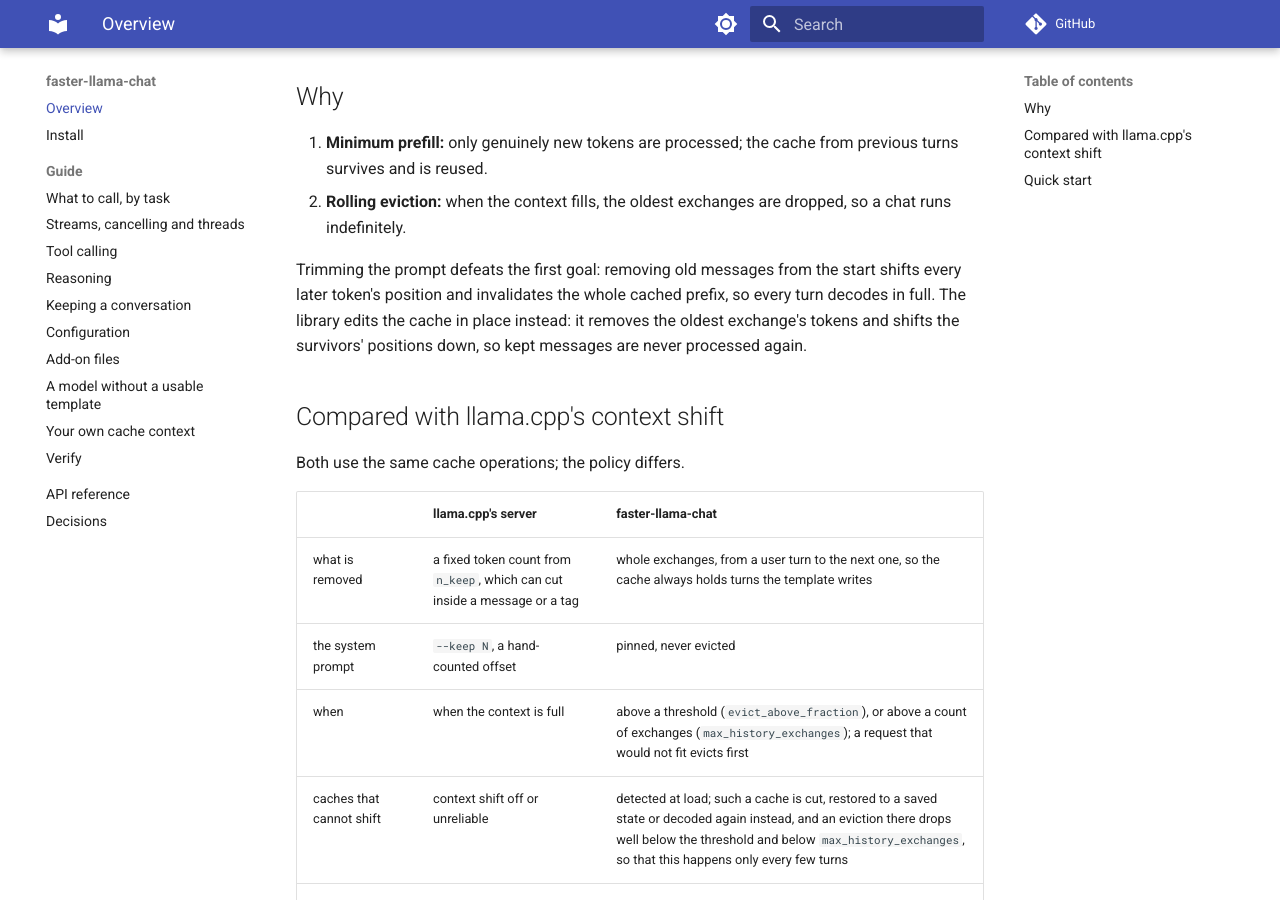
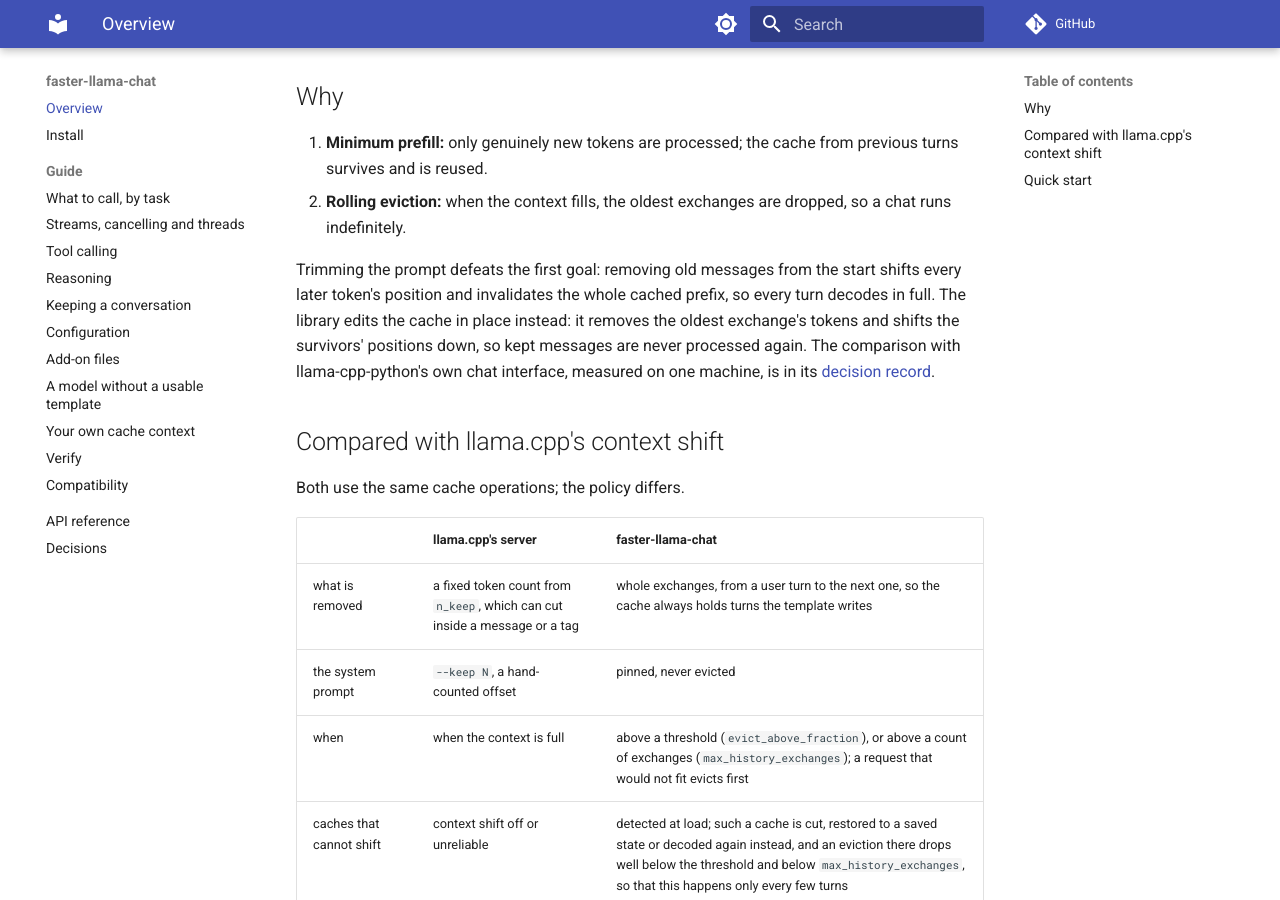
Before and after one commit to Flinlix/faster-llama-chat, an MkDocs documentation site: the page built from docs/index.md, in a window 1280 px wide and 900 px high, scrolled down 438 px. Built offline with MkDocs 1.6.1 and Material for MkDocs 9.7.7, drawn with Linux system fonts in a browser that asks for light colours; comment, search, counter and statistics services are not loaded.

Commit message:
Point the README and the package at the hosted documentation site

````diff
--- a/README.md
+++ b/README.md
@@ -20,7 +20,7 @@ comes from a small JSON add-on file.
 
 The [documentation](#documentation) has a guide per task and the API
 reference. The reasons behind each design choice are in the
-[decision records](https://github.com/Flinlix/faster-llama-chat/blob/main/docs/decisions/README.md).
+[decision records](https://flinlix.github.io/faster-llama-chat/decisions/).
 
 ## Why
 
@@ -35,6 +35,9 @@ start shifts every later token's position and invalidates the whole cached
 prefix, so every turn decodes in full. The library edits the cache in place
 instead: it removes the oldest exchange's tokens and shifts the survivors'
 positions down, so kept messages are never processed again.
+The comparison with llama-cpp-python's own chat interface, measured on one
+machine, is in its
+[decision record](https://flinlix.github.io/faster-llama-chat/decisions/0055-measured-against-llama-cpp-pythons-own-chat/).
 <!-- --8<-- [end:why] -->
 
 ## Install
@@ -70,8 +73,8 @@ pip install -e .                    # or -e ".[test,dev,docs]" with those tools
 git config core.hooksPath hooks     # with them: the checks before every push
 ```
 
-It installs as `faster-llama-chat` and is imported as `llama_chat`.
-<!-- --8<-- [end:install] -->
+It installs as `faster-llama-chat` and is imported as
+`llama_chat`. <!-- --8<-- [end:install] -->
 
 ## Quick start
 
@@ -104,7 +107,7 @@ print(reply.text, reply.stop_reason)
 <!-- --8<-- [end:quick-start] -->
 
 How a reply streams, how to stop one, and how the wrapper behaves across
-threads: [Streams, cancelling and threads](https://github.com/Flinlix/faster-llama-chat/blob/main/docs/guide/streams-and-threads.md).
+threads: [Streams, cancelling and threads](https://flinlix.github.io/faster-llama-chat/guide/streams-and-threads/).
 
 ## Supported models
 
@@ -171,15 +174,16 @@ the same way, and refused with its cause where it cannot be.
 
 ## Documentation
 
-- [What to call, by task](https://github.com/Flinlix/faster-llama-chat/blob/main/docs/guide/actions.md)
-- [Streams, cancelling and threads](https://github.com/Flinlix/faster-llama-chat/blob/main/docs/guide/streams-and-threads.md)
-- [Tool calling](https://github.com/Flinlix/faster-llama-chat/blob/main/docs/guide/tool-calling.md)
-- [Reasoning](https://github.com/Flinlix/faster-llama-chat/blob/main/docs/guide/reasoning.md)
-- [Keeping a conversation](https://github.com/Flinlix/faster-llama-chat/blob/main/docs/guide/keeping-a-conversation.md)
-- [Configuration](https://github.com/Flinlix/faster-llama-chat/blob/main/docs/guide/configuration.md)
-- [Add-on files](https://github.com/Flinlix/faster-llama-chat/blob/main/docs/guide/add-on-files.md)
-- [A model without a usable template](https://github.com/Flinlix/faster-llama-chat/blob/main/docs/guide/without-a-template.md)
-- [Your own cache context](https://github.com/Flinlix/faster-llama-chat/blob/main/docs/guide/cache-context.md)
-- [Verify](https://github.com/Flinlix/faster-llama-chat/blob/main/docs/guide/verify.md)
-- [API reference](https://github.com/Flinlix/faster-llama-chat/blob/main/docs/reference.md)
-- [Decision records](https://github.com/Flinlix/faster-llama-chat/blob/main/docs/decisions/README.md)
+- [What to call, by task](https://flinlix.github.io/faster-llama-chat/guide/actions/)
+- [Streams, cancelling and threads](https://flinlix.github.io/faster-llama-chat/guide/streams-and-threads/)
+- [Tool calling](https://flinlix.github.io/faster-llama-chat/guide/tool-calling/)
+- [Reasoning](https://flinlix.github.io/faster-llama-chat/guide/reasoning/)
+- [Keeping a conversation](https://flinlix.github.io/faster-llama-chat/guide/keeping-a-conversation/)
+- [Configuration](https://flinlix.github.io/faster-llama-chat/guide/configuration/)
+- [Add-on files](https://flinlix.github.io/faster-llama-chat/guide/add-on-files/)
+- [A model without a usable template](https://flinlix.github.io/faster-llama-chat/guide/without-a-template/)
+- [Your own cache context](https://flinlix.github.io/faster-llama-chat/guide/cache-context/)
+- [Verify](https://flinlix.github.io/faster-llama-chat/guide/verify/)
+- [Compatibility](https://flinlix.github.io/faster-llama-chat/guide/compatibility/)
+- [API reference](https://flinlix.github.io/faster-llama-chat/reference/)
+- [Decision records](https://flinlix.github.io/faster-llama-chat/decisions/)
--- a/mkdocs.yml
+++ b/mkdocs.yml
@@ -1,4 +1,5 @@
 site_name: faster-llama-chat
+site_url: https://flinlix.github.io/faster-llama-chat/
 site_description: A KV-cache managing chat library for llama.cpp
 repo_url: https://github.com/Flinlix/faster-llama-chat
 edit_uri: edit/main/docs/
@@ -49,6 +50,7 @@ nav:
       - A model without a usable template: guide/without-a-template.md
       - Your own cache context: guide/cache-context.md
       - Verify: guide/verify.md
+      - Compatibility: guide/compatibility.md
   - API reference: reference.md
   - Decisions: decisions/README.md
 not_in_nav: |
````
Also changed, not shown: docs/decisions/0049-the-readme-keeps-to-what-a-caller-relies-on.md (+7 -2 lines), 1 other file.
